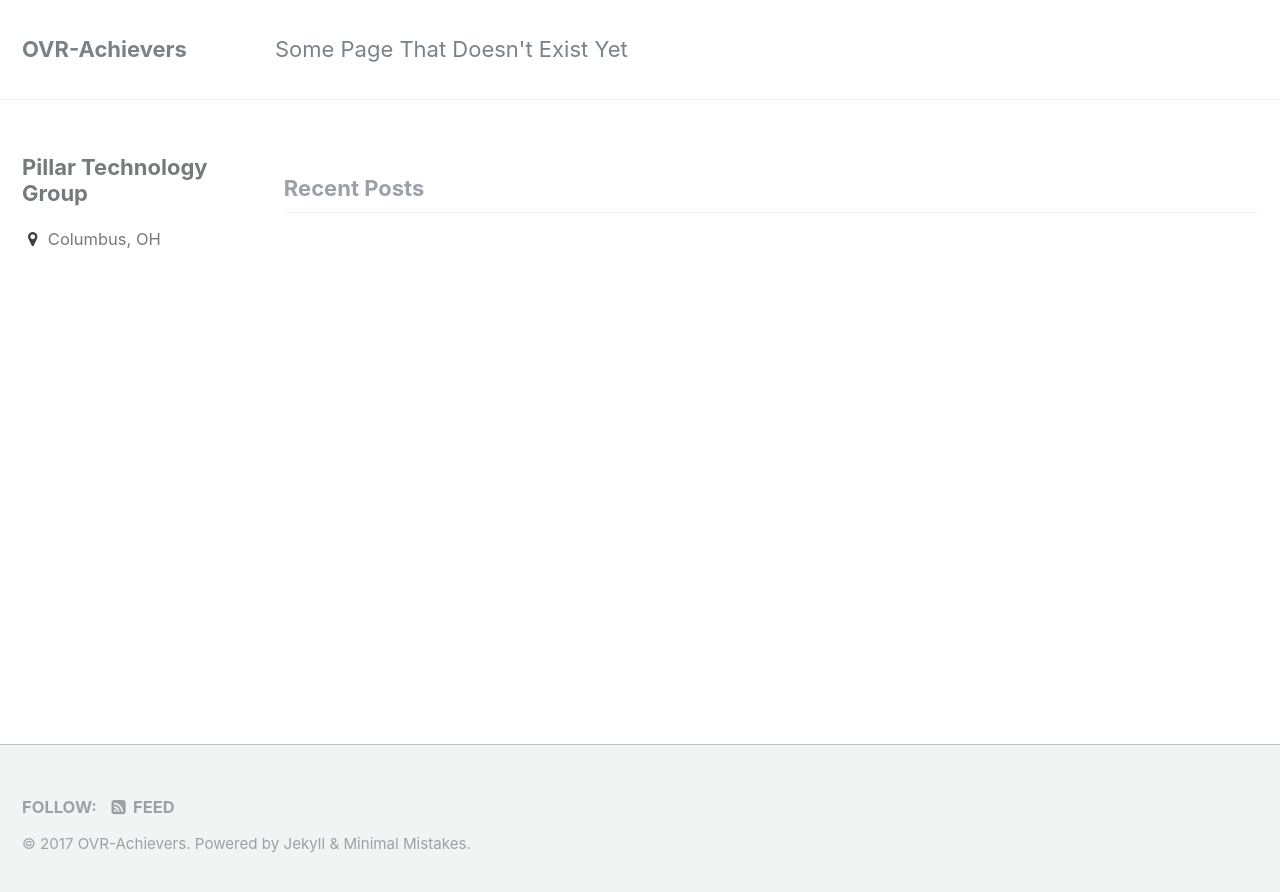
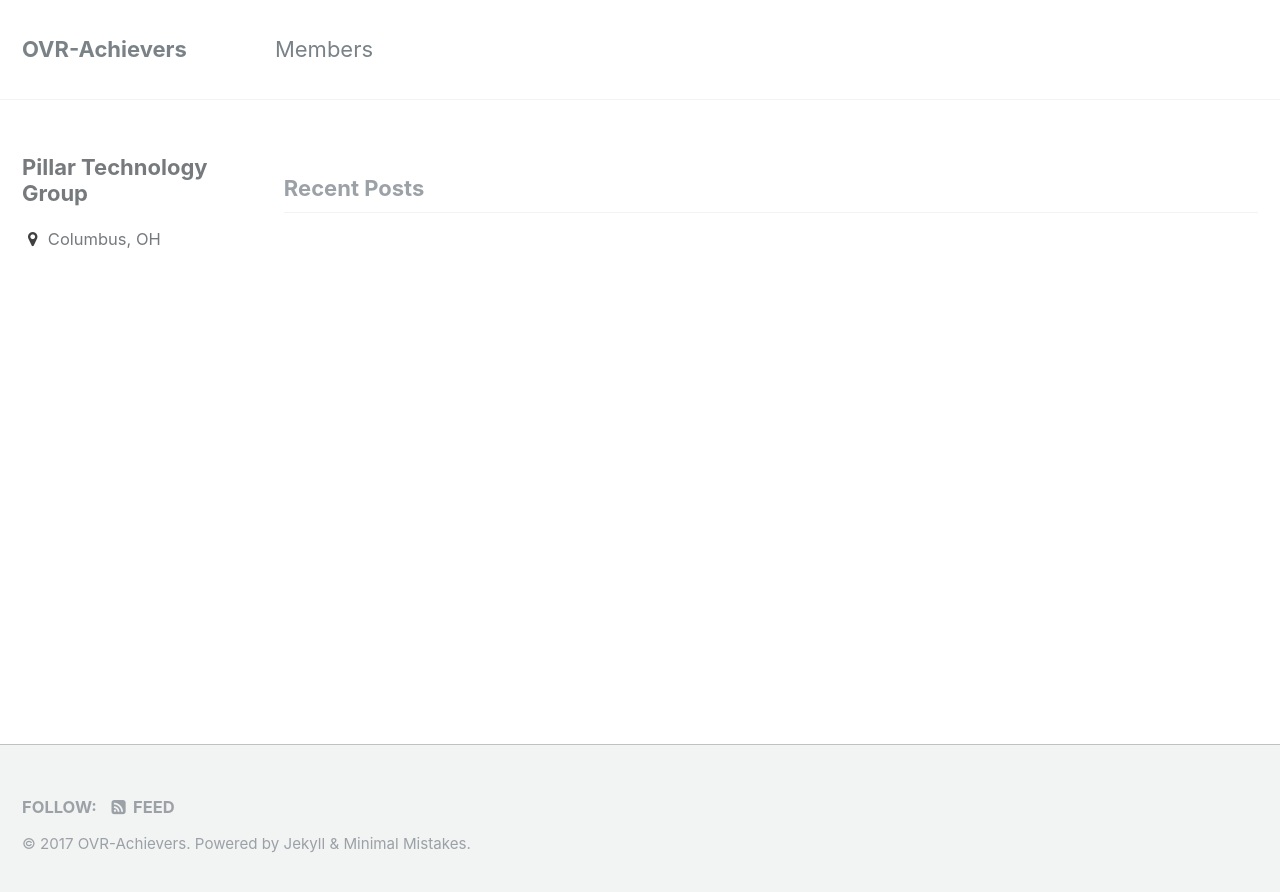
Before and after one commit to kennydrobnack/ovrachievers-guild, a Jekyll site: the page built from index.html, in a window 1280 px wide. Shown: the top 892 px of the page. Built offline with Jekyll 4.4.1, drawn with Linux system fonts in a browser that asks for light colours; the list of posts is cut into pages by our own code.

Commit message:
Add members to navigation

```diff
--- a/_data/navigation.yml
+++ b/_data/navigation.yml
@@ -1,4 +1,4 @@
 # main links
 main:
-  - title: "Some Page That Doesn't Exist Yet"
-    url:  /
+  - title: "Members"
+    url:  /profiles
```
